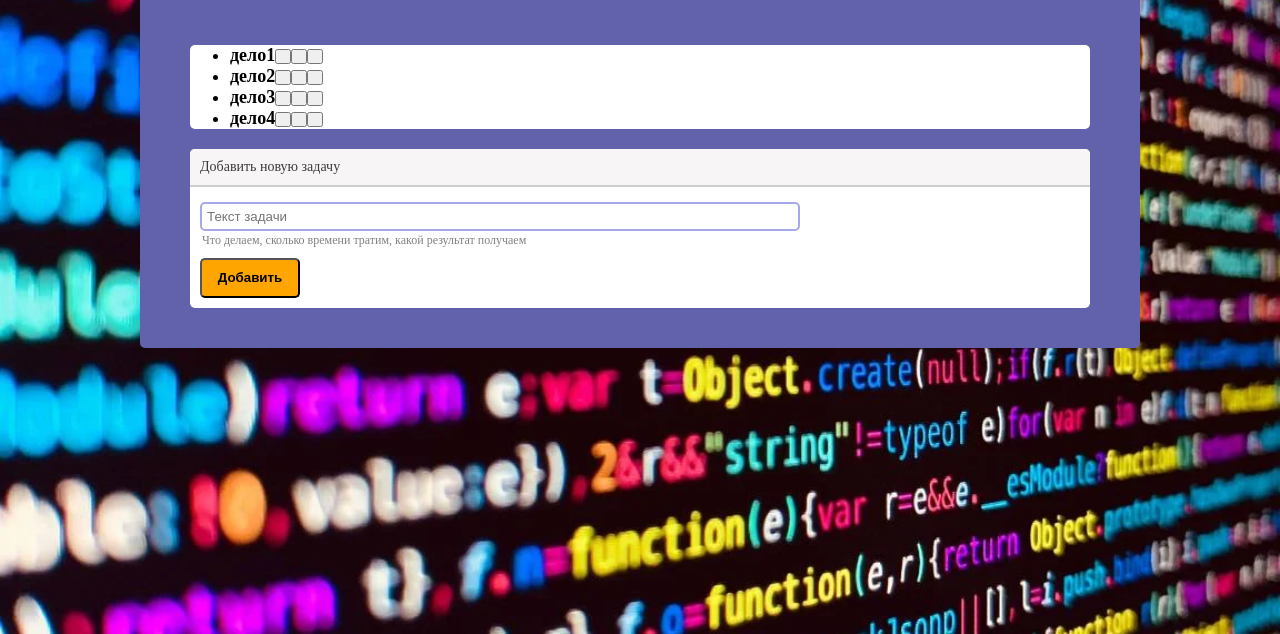
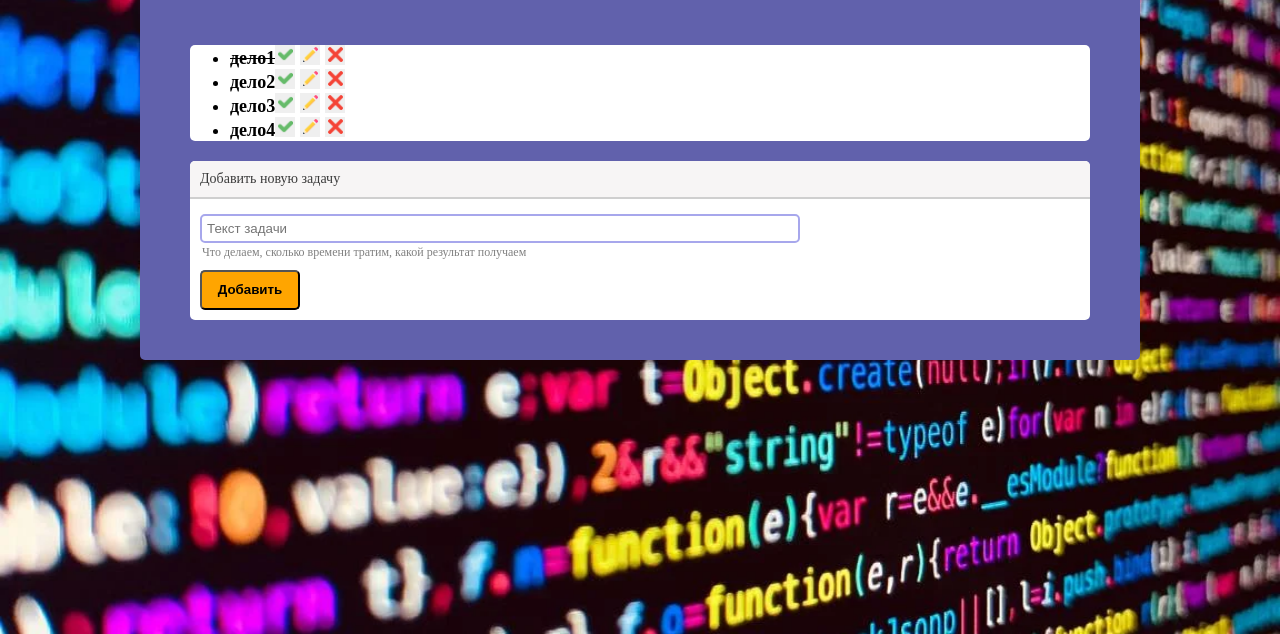
Before and after one commit to SergeyKove/js, a plain HTML site: page index.html in a window 1280 px wide. Both pictures are taken after a click on the button 283 px from the left and 222 px from the top of the page. Shown: the part 166-800 px from the top of the page. Drawn offline with Linux system fonts and the light colour scheme.

Commit message:
Add files via upload

```diff
--- a/app.js
+++ b/app.js
@@ -12,40 +12,49 @@ const input = document.getElementById('adText')
 
 for(let i = 0; i < todos.length; ++i) {
     let names = todos[i].name;
-    addListItem(names)
+    let number = todos[i].id;
+    addListItem(names, number)
 }
 
-function addListItem(value) {
+function addListItem(value, value2) {
     let li = document.createElement('li');
     li.innerText = value;
+
     let doneButton = document.createElement('button')
     doneButton.classList.add("doneButton")
+    doneButton.addEventListener('click', () => onDone(value2))
+
     let editButton = document.createElement('button')
     editButton.classList.add("editButton")
+
     let deleteButton = document.createElement('button')
     deleteButton.classList.add("deleteButton")
+    deleteButton.addEventListener('click', () => onDelete(value2))
+
+    li.setAttribute('id', value2)
     list.appendChild(li);
     li.appendChild(doneButton);
     li.appendChild(editButton);
     li.appendChild(deleteButton);
 }
 
-function deleteButtonId(value) {
-    document.getElementsByClassName("deleteButton")[value].id = "deleteButton" + value;
+function onDelete(value2) {
+    let el = document.getElementById(value2);
+    el.remove();
 }
 
-for (let i = 0; i < 4; ++i) {
-    deleteButtonId(i)
+function onDone(value2) {
+    let el = document.getElementById(value2);
+    el.style.textDecoration = 'line-through';
 }
 
-function deleteTodo() {
-    const index = todos.filter(item => item.id !== '1');
-    todos.splice(index, 1);
-    console.log(todos)
-}
-
-const delButton = document.getElementById('deleteButton0')
-delButton.addEventListener('click', deleteTodo)
+// function deleteTodo(value) {
+//     const index = todos.filter(item => item.id !== '1');
+//     todos.splice(index, 1);
+//     console.log(todos);
+// }
+// const delButton = document.getElementById('1')
+// delButton.addEventListener('click', deleteTodo())
 
 button.addEventListener('click', createTodo)
 function createTodo() {
--- a/style.css
+++ b/style.css
@@ -110,16 +110,36 @@ h1 {
 }
 
 .doneButton {
-    width: 10px;
-    height: 15px;
+    width: 20px;
+    height: 20px;
+    margin-right: 5px;
+    background-image: url(img/icon-check-mark.png);
+    background-position: center;
+    border: none;
+    background-size: 15px;
+    background-repeat: no-repeat;
+
 }
 
 .editButton {
-    width: 10px;
-    height: 15px;
+    width: 20px;
+    height: 20px;
+    margin-right: 5px;
+    background-image: url(img/icon-pencil.png);
+    background-position: center;
+    border: none;
+    background-size: 15px;
+    background-repeat: no-repeat;
+
 }
 
 .deleteButton {
-    width: 10px;
-    height: 15px;
+    width: 20px;
+    height: 20px;
+    background-image: url(img/icon-cross.png);
+    background-position: center;
+    border: none;
+    background-size: 15px;
+    background-repeat: no-repeat;
+
 }
```
